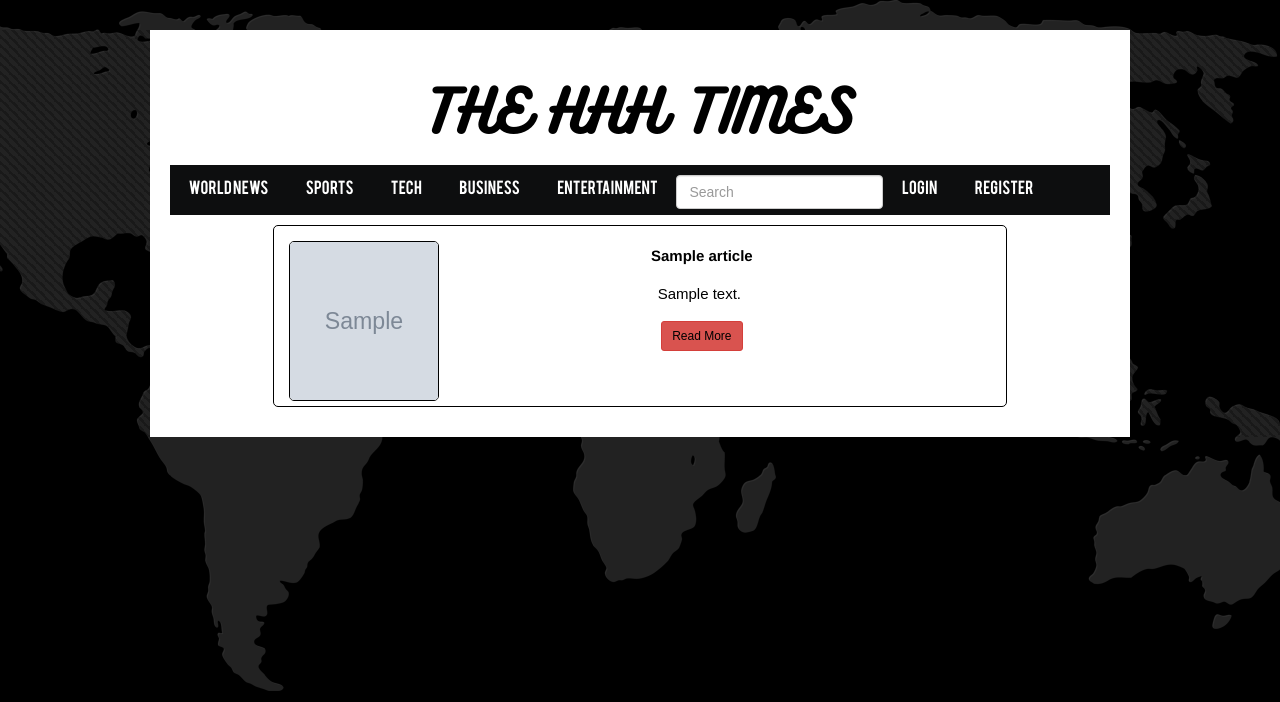
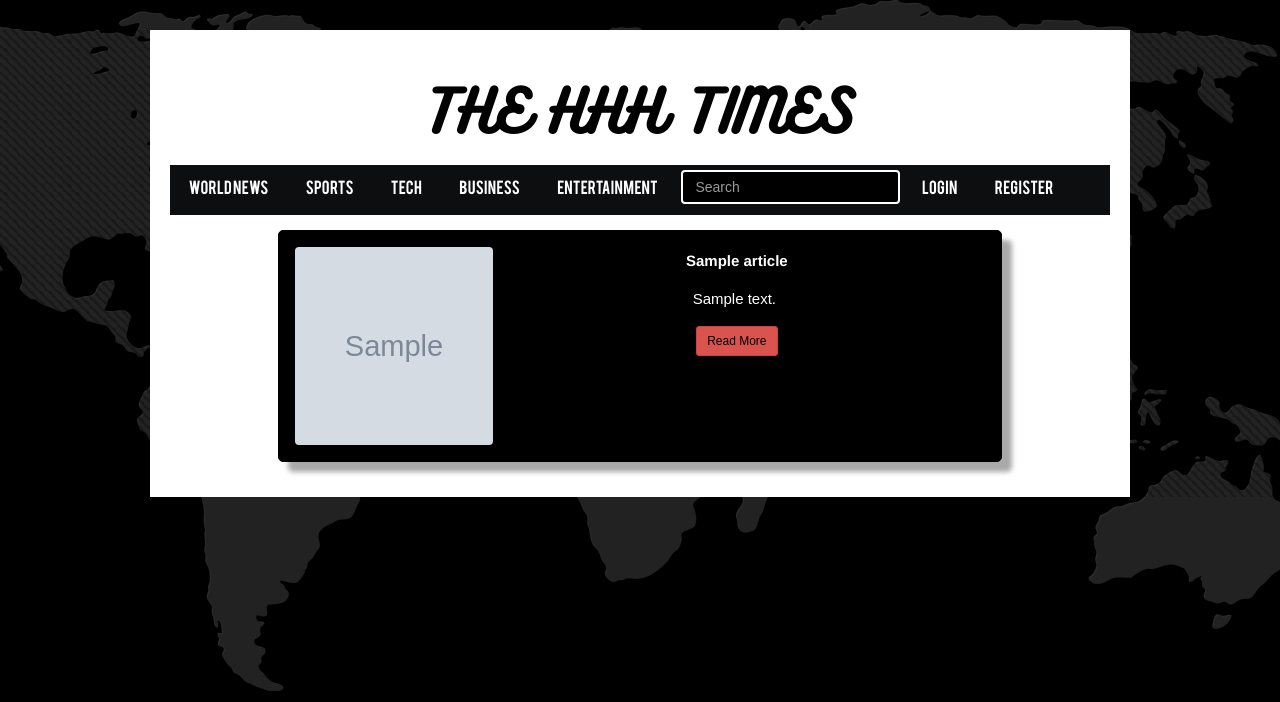
Before and after one commit to havanoor/NewsWebsite, a Django app: page /topic/1 in a window 1280 px wide. Shown: the top 702 px of the page. Run offline with Django 3.2, Linux system fonts and the light colour scheme; grey boxes marked "Sample" are stand-in pictures; a database or web service that is not in the repository returns one stand-in record (values such as "Sample title"); data that the repository does not hold is empty; some libraries are stand-ins or nearby versions.

Commit message:
Update style.css

```diff
--- a/News/NewsApp/static/assets/css/style.css
+++ b/News/NewsApp/static/assets/css/style.css
@@ -9,17 +9,35 @@ License: GPL
 License URI: http://www.gnu.org/licenses/gpl-2.0.html
 */
 
+.weatherwidget-io{
+	border-radius: 5px;
+}
+.twitter_widget{
+	border:1px solid black;
+	border-radius: 10px;
+}
+#search_form{
+	margin-right: 8px;
+}
+.form-control{
+	background-color: black;
+	color: white;
+	border:2px solid white;
+	margin:5px;
+}
 .rolling{
 	margin-top: 5px;
 	border: 1px solid black;
 	border-radius:5px;
 	background-color: black;
+	color: white;
+	font-weight: bold;
 
 }
 .card{
 	min-height: 100px;
 	border-radius: 5px;
-	margin-bottom:10px;
+	margin-bottom:30px;
 	margin-right: 5px;
 	box-shadow: 5px 5px 3px #D3D3D3;
 }
@@ -46,24 +64,25 @@ License URI: http://www.gnu.org/licenses/gpl-2.0.html
     display: flex;
     /*flex: 1 1 auto;*/
     border: 1px solid black;
-    margin: 10px;
+    margin: 15px;
     border-radius: 5px;
-    background-color: white;
-    color: black;
+    background-color: black;
+    color: white;
+    box-shadow: 10px 10px 5px #A9A9A9;
 
 }
 .img-square-wrapper{
 	padding: 5px;
-	margin-top: 10px;
-	margin-left: 10px;
-	margin-right: 5px;
+	margin:10px;
 }
 .card_img{
 	border-radius: 5px;
 	border: 1px solid black;
 
-	width:150px;
-	height: 160px;
+	max-width:200px;
+	max-height:200px;
+	min-height:200px;
+	min-width:200px;
 }
 .card-title{
 
@@ -71,7 +90,7 @@ License URI: http://www.gnu.org/licenses/gpl-2.0.html
 }
 .card-text{
 	margin-right: 5px;
-	width:500px;
+	width:450px;
 	font-size: 15px;
 	line-height: 1.0;
 
@@ -100,6 +119,12 @@ h3{
 	font-weight:bold;
 	margin-bottom:2px;
 	line-height:13px}
+	h1{
+		font-size: 20px;
+		margin-top: 5px;
+		font-weight: bold;
+
+	}
 h2{
 	font-size:25px;
 	line-height:30px}
@@ -132,10 +157,9 @@ div{overflow:hidden}
 	margin-bottom: 20px;
 
 }
-.search{}
+/*.search{}
 #search_form{
 	margin-top: 10px;
-
 }
 #s{
 	font-size: 20px;
@@ -149,7 +173,7 @@ div{overflow:hidden}
 }
 #submit{
 	font-size:12px;
-}
+}*/
 .news_img{
 	 display: block;
   margin-left: auto;
@@ -197,13 +221,18 @@ div{overflow:hidden}
 .slider2{width:250px}
 .content_area{margin-top:25px}
 .main_content{width:670px}
-.left_coloum{width:450px}
-.single_left_coloum_wrapper{position:relative; margin-left:-10px; margin-bottom:30px}
+.left_coloum{width:470px}
+.single_left_coloum_wrapper{position:relative; margin-left:-10px; margin-bottom:10px}
 .single_left_coloum_wrapper .title{margin-left:10px}
 .title{border-bottom:4px solid #CF0000; font-family:'bebasregular'; font-size:20px; word-spacing:2px}
 .more{background:url("images/plus.png") no-repeat scroll 57px 9px #CF0000; color:#FFF; display:block; font-size:10px; font-weight:bold; padding:4px 20px; position:absolute; right:0; text-transform:uppercase; top:10px}
 .popular_more{background:url("images/plus.png") no-repeat scroll 57px 12px #CF0000; color:#FFF; display:block; font-size:10px; font-weight:bold; padding:7px 20px; text-transform:uppercase; width:74px; margin-top:10px}
-.single_left_coloum{margin-left:10px; width:143px}
+.single_left_coloum{
+	margin-left:10px;
+	width:150px;
+	margin-top: 5px;
+	height:250px;
+}
 .readmore, .single_cat_right_content_meta span{color:#CF0000; font-size:10px; text-transform:uppercase; font-weight:bold; margin-right:20px}
 .readmore:hover, .single_cat_right_content_meta span:hover{color:#CF0000; text-decoration:underline}
 .single_cat_left{}
@@ -211,7 +240,7 @@ div{overflow:hidden}
 .single_cat_left_content h3{font-size:15px}
 .single_cat_left_content_meta{font-size:11px}
 .single_cat_left_content_meta span{color:#cf0000}
-.right_coloum{width:190px}
+.right_coloum{width:170px}
 .single_right_coloum{margin-bottom:20px}
 .single_right_coloum ul{margin:0; padding:0; list-style:none}
 .single_right_coloum ul li{border-bottom:1px dotted #ddd}
```
